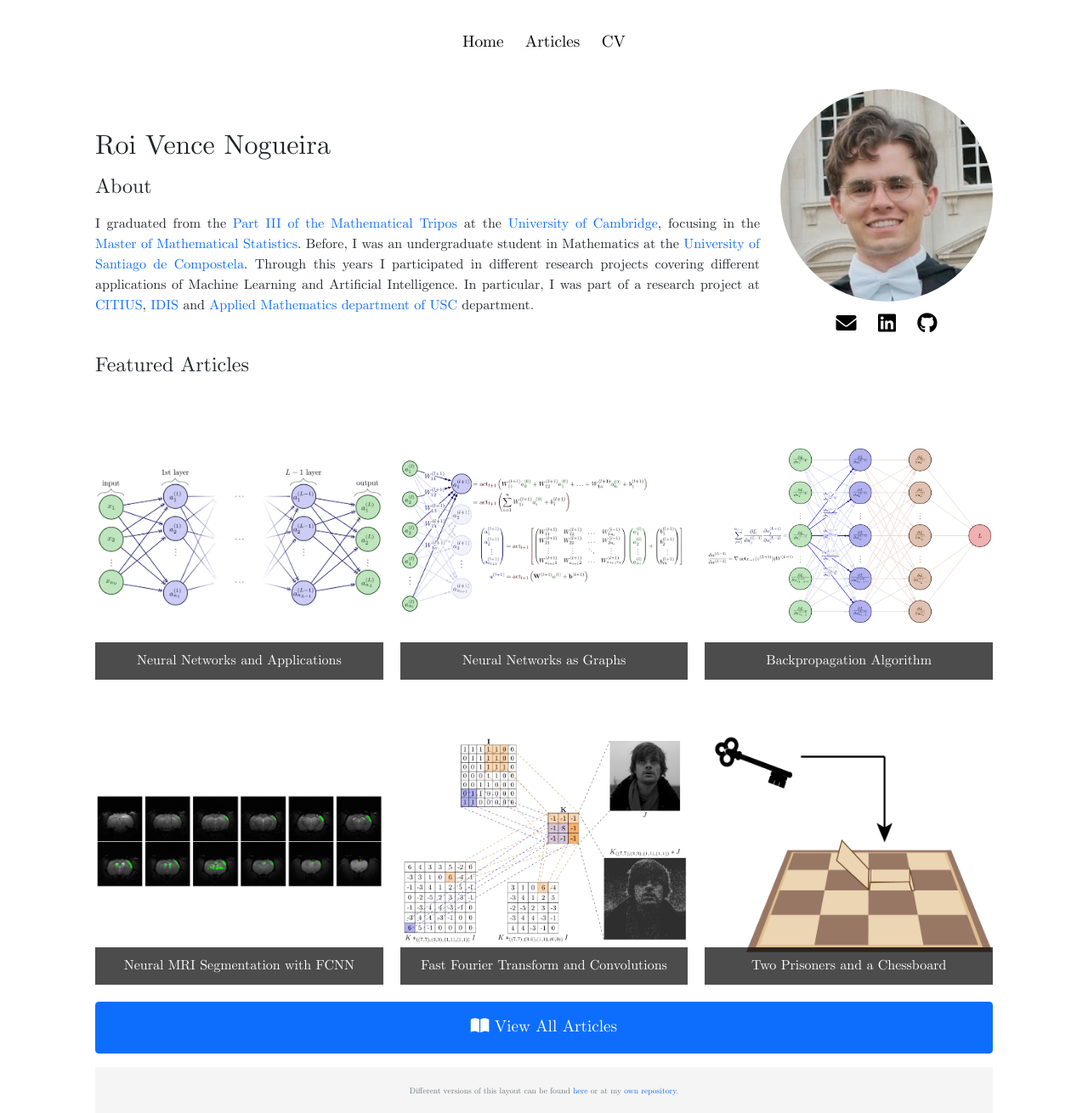
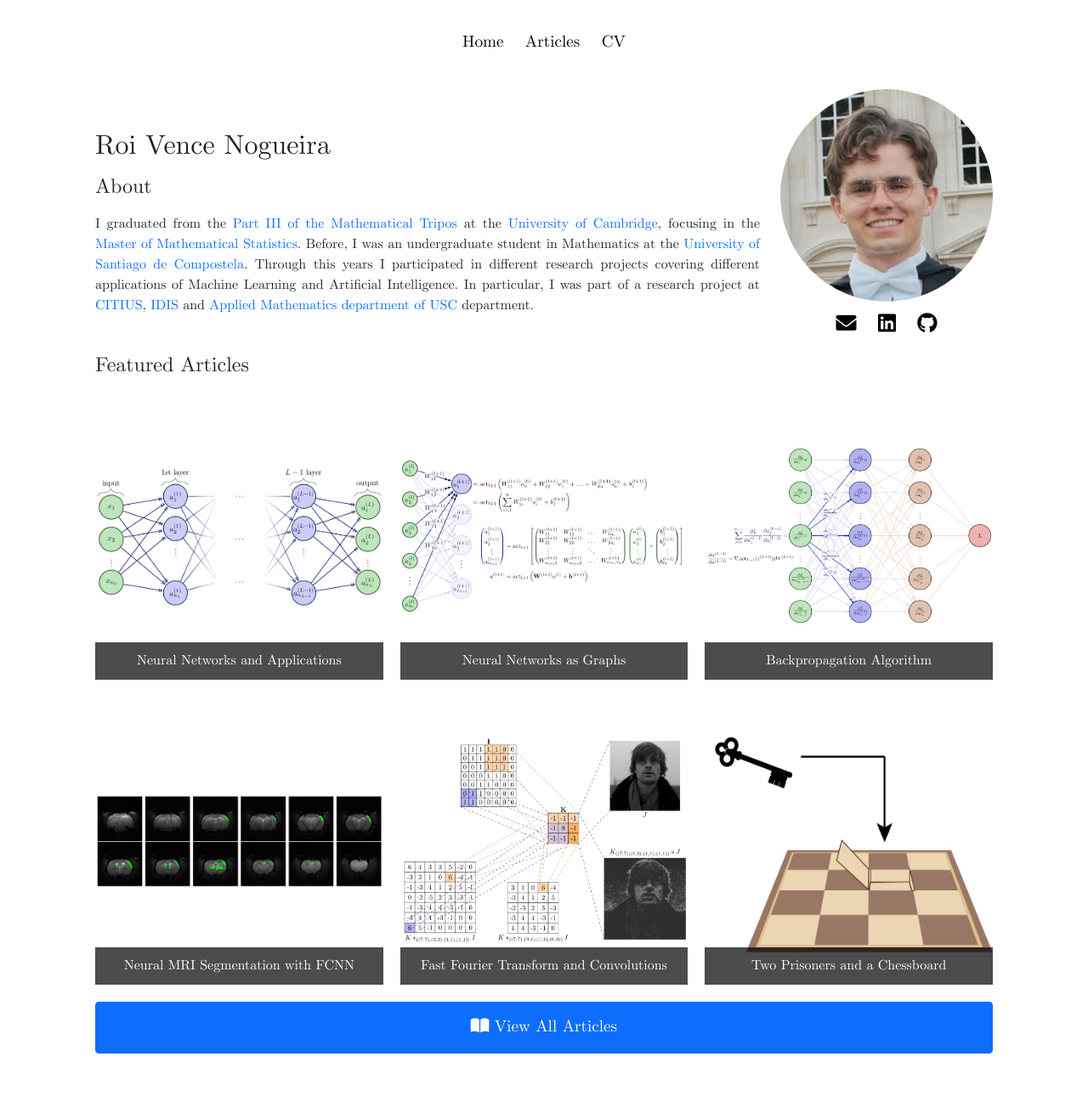
Before and after one commit to RoidaVinci/web, a Jekyll site: the page built from index.md, in a window 1280 px wide. Shown: the whole page at 85% size. Built offline with Jekyll 4.4.1, drawn with Linux system fonts in a browser that asks for light colours; after the commit the page ends 1240 px from its top, so only the background shows below that.

Commit message:
Update index.md

```diff
--- a/index.md
+++ b/index.md
@@ -73,18 +73,6 @@ title: "Roi Vence Personal Website"
         </div>
     </div>
 
-<footer class="footer">
-    <div class="container-sm">
-        <div class="row">
-            <div class="col" style="text-align: center">
-                <span class="text-muted small-text">
-                    Different versions of this layout can be found <a href="https://github.com/TonyLianLong/websitev2">here</a> or at my <a href="https://github.com/RoidaVinci/web/">own repository</a>.
-                </span>
-            </div>
-        </div>
-    </div>
-</footer>
-
 </main>
 
 <link rel="stylesheet" href="https://cdnjs.cloudflare.com/ajax/libs/font-awesome/6.0.0-beta3/css/all.min.css">
```
